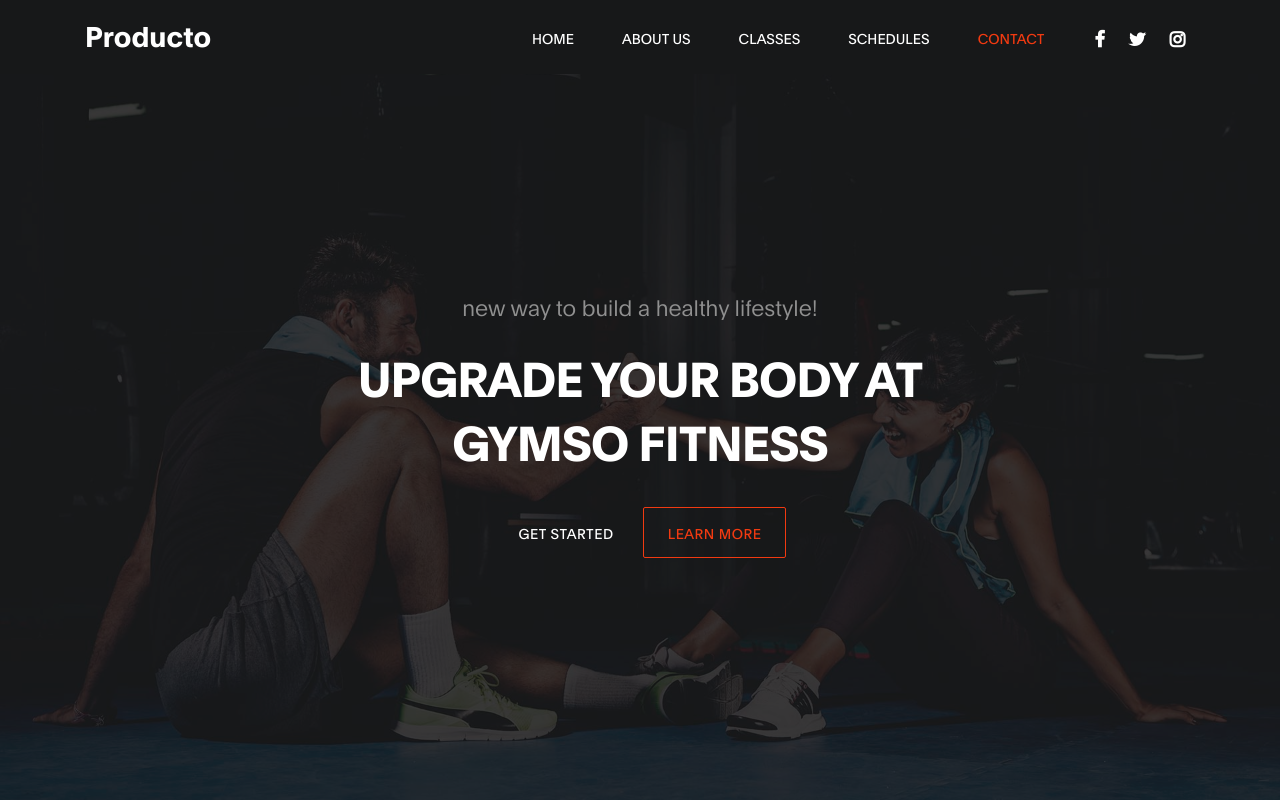
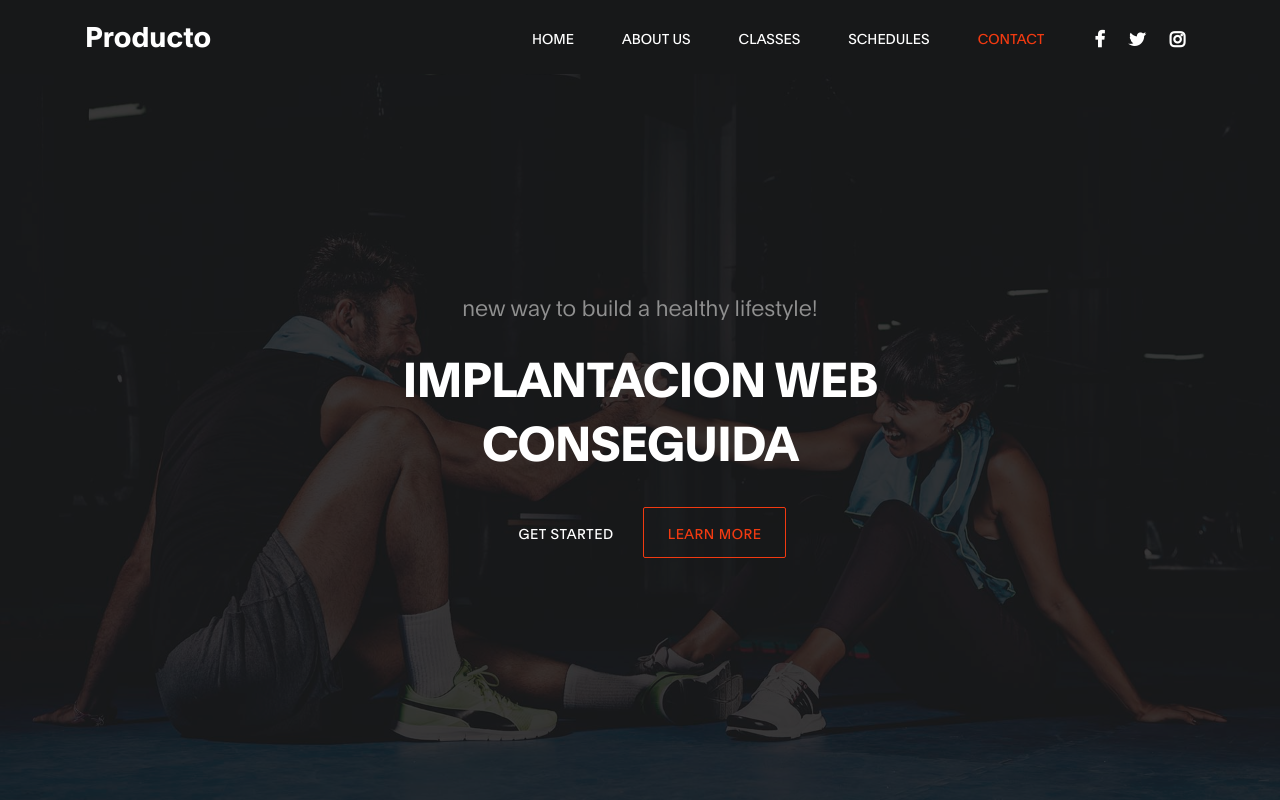
Before and after one commit to orlyn55/App, a plain HTML site: page index.html in a window 1280 px wide. Shown: the top 800 px of the page. Drawn offline with Linux system fonts and the light colour scheme.

Commit message:
Update index.html

```diff
--- a/index.html
+++ b/index.html
@@ -82,7 +82,7 @@ https://www.tooplate.com/view/2119-gymso-fitness
 
                                     <h6 data-aos="fade-up" data-aos-delay="300">new way to build a healthy lifestyle!</h6>
 
-                                    <h1 class="text-white" data-aos="fade-up" data-aos-delay="500">Upgrade your body at Gymso Fitness</h1>
+                                    <h1 class="text-white" data-aos="fade-up" data-aos-delay="500">Implantacion Web Conseguida</h1>
 
                                     <a href="#feature" class="btn custom-btn mt-3" data-aos="fade-up" data-aos-delay="600">Get started</a>
 
```
